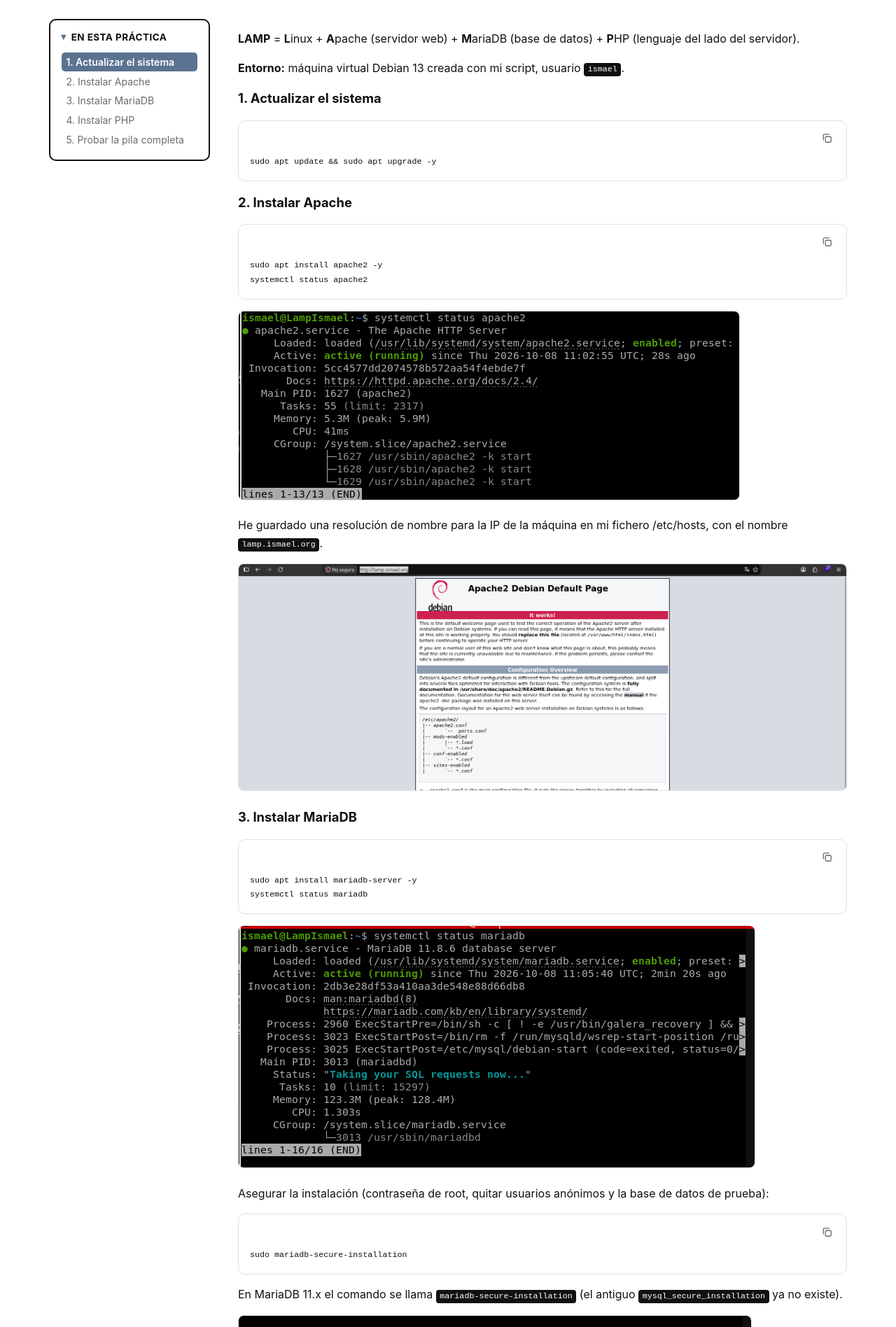
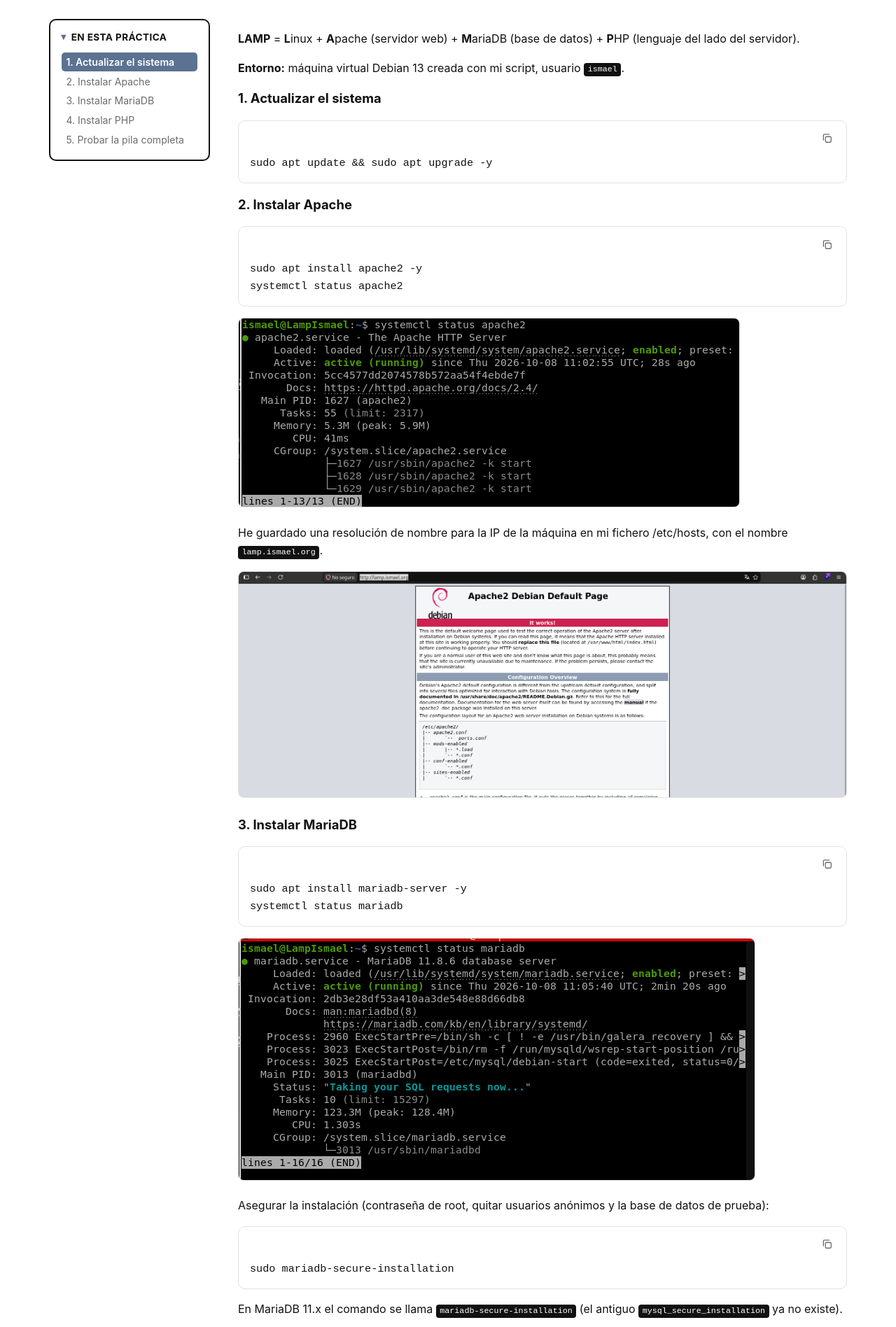
Before and after one commit to ivazfer/ivazfer.github.io, a Jekyll site: the page built from asignaturas/implantacion-aplicaciones-web/practicas/pila-lamp/index.md, in a window 1280 px wide. Shown: the part 418-2314 px from the top of the page at 70% size. Built offline with Jekyll 4.4.1, drawn with Linux system fonts in a browser that asks for light colours.

Commit message:
Aumenta el tamaño de letra del código dentro de los bloques pre
Co-Authored-By: Claude Sonnet 5 <noreply@anthropic.com>

```diff
--- a/assets/css/style.css
+++ b/assets/css/style.css
@@ -433,6 +433,8 @@ main.main-practica {
   margin: 0;
   padding: 0.25rem 1rem 1rem;
   overflow-x: auto;
+  font-size: 0.95rem;
+  line-height: 1.6;
 }
 
 .practica-content code {
@@ -447,6 +449,7 @@ main.main-practica {
   background: none;
   color: inherit;
   padding: 0;
+  font-size: 1em;
 }
 
 .practica-content a {
```
